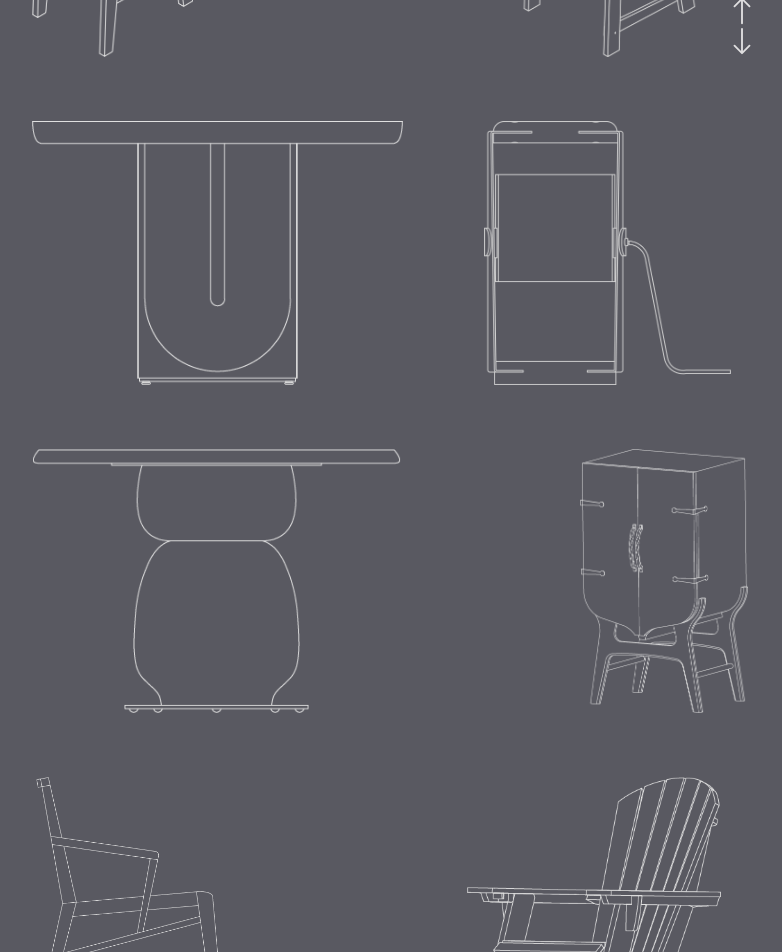
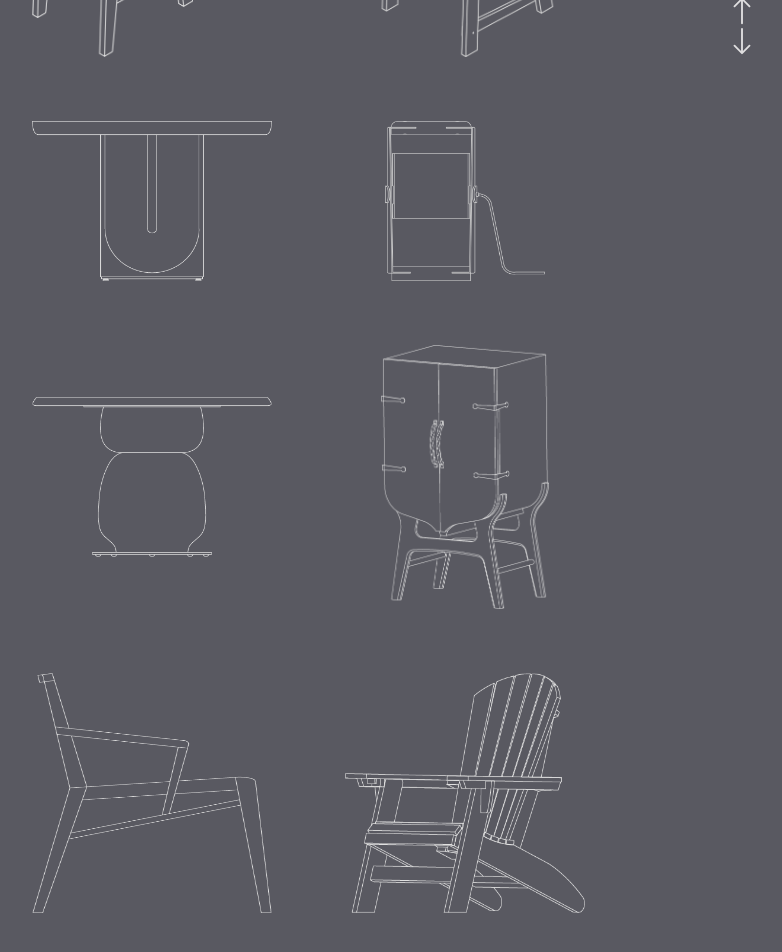
Before and after one commit to Lrrmi/lrr_portfolio, a React (Create React App) app: page /projects in a window 1280 px wide. Shown: the part 680-1632 px from the top of the page, without its empty margins (459-1241 px from the left). After the commit the page ends 1593 px from the top, so only its background shows below. Built offline with nearby package versions, Linux system fonts and the light colour scheme.

Commit message:
Add final changes

```diff
--- a/src/styles/projects.scss
+++ b/src/styles/projects.scss
@@ -82,6 +82,38 @@
                 .projectImageLink:nth-child(6) {
                     justify-self: center;
                 }
+
+                .projectImageLink:nth-child(5) {
+                    width: 15rem;
+                    height: 10rem;
+                    align-self: center;
+                }
+
+                .projectImageLink:nth-child(6) {
+                    height: 10rem;
+                    width: 10rem;
+                }
+
+                .projectImageLink:nth-child(7) {
+                    width: 15rem;
+                    height: 10rem;
+                    align-self: center;
+                }
+
+                .projectImageLink:nth-child(8) {
+                    justify-self: center;
+                }
+
+                .projectImageLink:nth-child(9) {
+                    height: 15rem;
+                    width: 15rem;
+                }
+
+                .projectImageLink:nth-child(10) {
+                    height: 15rem;
+                    width: 15rem;
+                    justify-self: center;
+                }
             }
         }
     }
```
